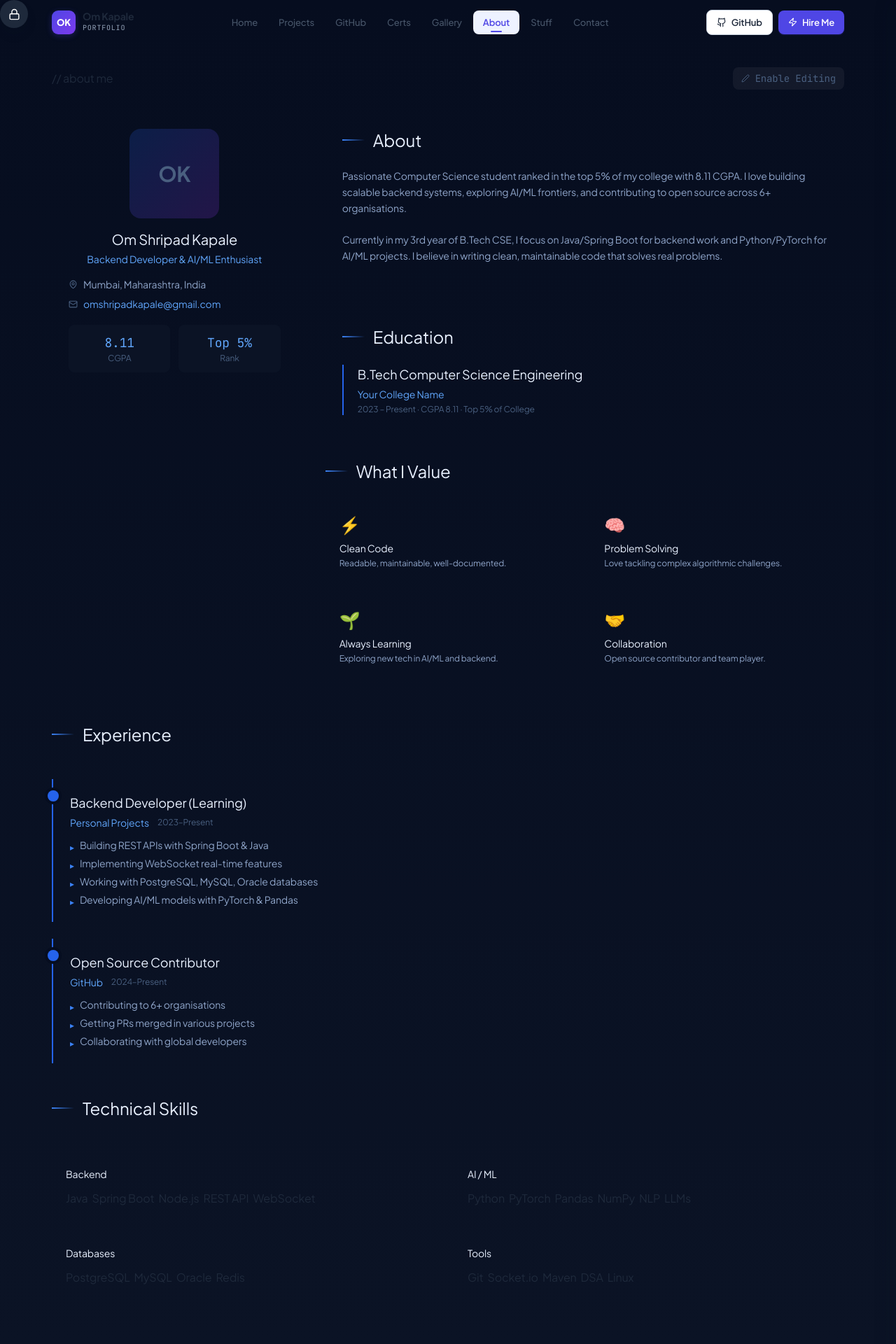
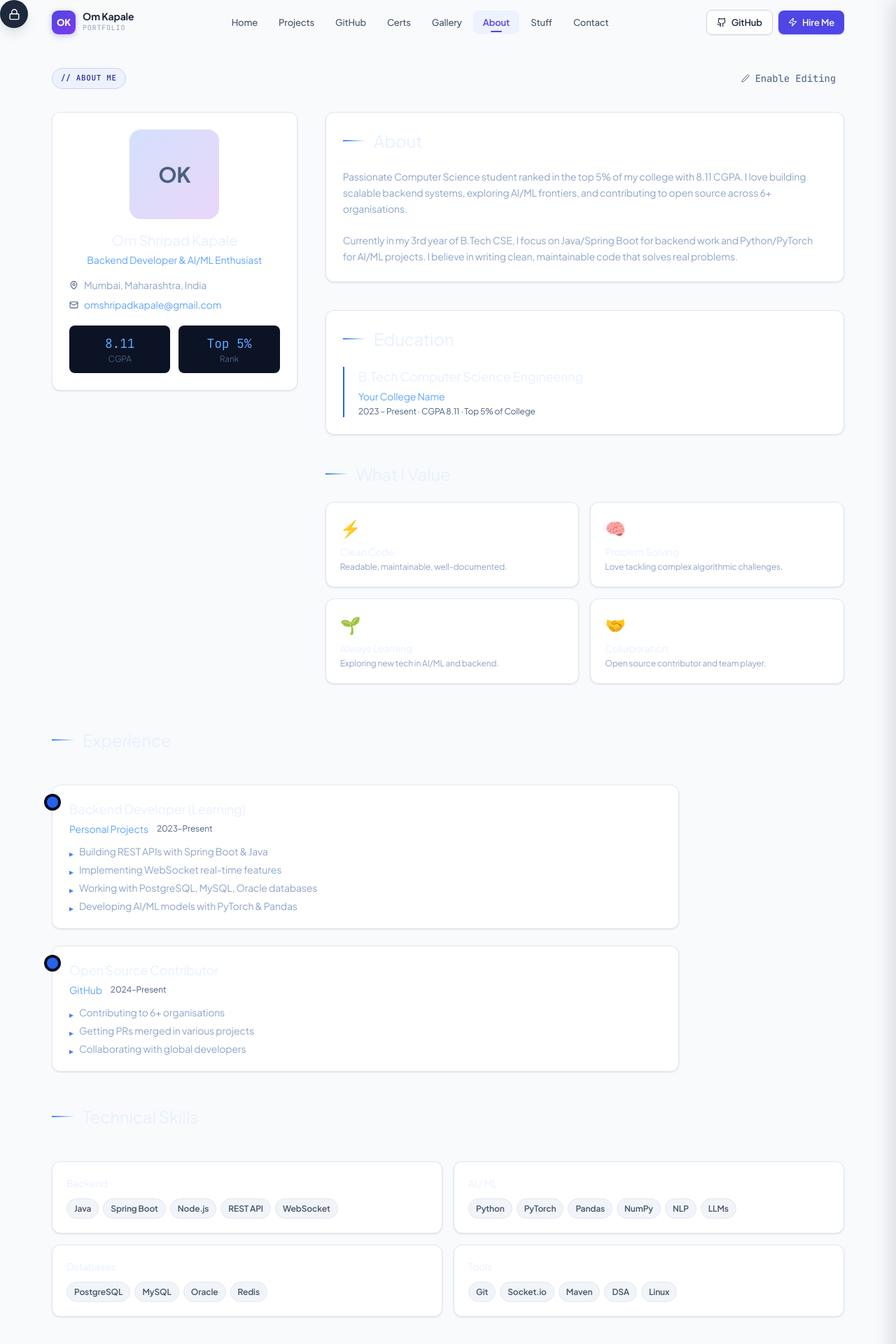
Before and after one commit to omkarrr2533/portfolio-website, a Next.js app: page /about in a window 1280 px wide. Shown: the top 1920 px of the page at 70% size. Built offline with nearby package versions, Linux system fonts and the light colour scheme.

Commit message:
updating the ui/ux

```diff
--- a/src/app/about/page.js
+++ b/src/app/about/page.js
@@ -78,9 +78,9 @@ function Field({ value, onChange, tag:Tag='p', multiline=false, className='', pl
       <div className="relative">
         {multiline
           ? <textarea value={draft} onChange={e=>setDraft(e.target.value)} rows={5} autoFocus
-              className={`w-full bg-[#0B1325] border border-blue-500/50 rounded-lg px-3 py-2 text-sm outline-none resize-none ${className}`} />
+              className={`w-full bg-white border border-indigo-300 rounded-lg px-3 py-2 text-sm outline-none resize-none`} />
           : <input value={draft} onChange={e=>setDraft(e.target.value)} autoFocus
-              className={`w-full bg-[#0B1325] border border-blue-500/50 rounded-lg px-3 py-2 text-sm outline-none ${className}`} />
+              className={`w-full bg-white border border-indigo-300 rounded-lg px-3 py-2 text-sm outline-none`} />
         }
         <div className="flex gap-2 mt-2">
           <button onClick={save} className="text-xs btn-primary py-1 px-3"><Check size={12}/> Save</button>
@@ -163,7 +163,7 @@ export default function AboutPage() {
 
   return (
     <div className="min-h-screen pt-24 pb-16"
-      style={{ background:'linear-gradient(180deg,#060D1F 0%,#0B1325 100%)' }}>
+      style={{ background:'#F8FAFC' }}>
 
       {/* Edit mode banner */}
       <div className="container mx-auto px-4 sm:px-6">
--- a/src/app/certifications/page.js
+++ b/src/app/certifications/page.js
@@ -223,8 +223,7 @@ export default function CertificationsPage() {
   const [modal, setModal] = useState(null) // null | 'add' | cert object
 
   return (
-    <div className="min-h-screen pt-24 pb-16"
-      style={{ background:'linear-gradient(180deg,#060D1F 0%,#0B1325 100%)' }}>
+    <div className="min-h-screen pt-24 pb-16" style={{ background:'#F8FAFC' }}>
       <div className="container mx-auto px-4 sm:px-6">
 
         {/* Header */}
--- a/src/app/globals.css
+++ b/src/app/globals.css
@@ -610,3 +610,98 @@ main { animation: fadeIn .25s var(--ease); }
 .t-violet { color: #A78BFA; }
 .t-white  { color: #F1F5F9; }
 .t-muted  { color: #475569; }
+
+/* ═══════════════════════════════════════════════════════
+   MISSING CLASSES — used by dark pages, now light-themed
+═══════════════════════════════════════════════════════ */
+
+.glass-card {
+  background: var(--bg-surface);
+  border: 1px solid var(--border);
+  border-radius: var(--r-lg);
+  box-shadow: var(--shadow-sm);
+  transition: box-shadow var(--t-base), border-color var(--t-base);
+}
+.glass-card:hover {
+  box-shadow: var(--shadow-md);
+  border-color: var(--border-md);
+}
+
+.section-badge {
+  display: inline-flex;
+  align-items: center;
+  gap: 6px;
+  padding: 5px 12px;
+  background: var(--accent-xlt);
+  border: 1px solid #C7D2FE;
+  border-radius: var(--r-pill);
+  color: var(--accent-dark);
+  font-size: 11px;
+  font-weight: 700;
+  font-family: 'JetBrains Mono', monospace;
+  letter-spacing: 0.06em;
+  text-transform: uppercase;
+}
+
+.tech-badge {
+  display: inline-flex;
+  align-items: center;
+  padding: 4px 10px;
+  background: var(--bg-subtle);
+  border: 1px solid var(--border);
+  border-radius: var(--r-pill);
+  font-size: 12px;
+  font-weight: 600;
+  color: var(--text-secondary);
+  letter-spacing: -0.01em;
+  transition: all var(--t-fast);
+}
+.tech-badge:hover {
+  background: var(--accent-xlt);
+  border-color: #C7D2FE;
+  color: var(--accent-dark);
+}
+
+.input-dark {
+  width: 100%;
+  padding: 10px 14px;
+  background: var(--bg-surface);
+  border: 1px solid var(--border-md);
+  border-radius: var(--r-md);
+  color: var(--text);
+  font-size: 14px;
+  font-family: 'Plus Jakarta Sans', sans-serif;
+  outline: none;
+  transition: border-color var(--t-fast), box-shadow var(--t-fast);
+  box-shadow: var(--shadow-xs);
+}
+.input-dark::placeholder { color: var(--text-muted); }
+.input-dark:hover { border-color: var(--border-focus); }
+.input-dark:focus {
+  border-color: var(--border-focus);
+  box-shadow: 0 0 0 3px rgba(79,70,229,.12);
+}
+textarea.input-dark { resize: vertical; min-height: 80px; line-height: 1.6; }
+select.input-dark { cursor: pointer; -webkit-appearance: none; appearance: none; }
+
+.section-heading {
+  font-family: 'Plus Jakarta Sans', sans-serif;
+  font-weight: 800;
+  color: var(--text);
+  letter-spacing: -0.03em;
+  line-height: 1.1;
+}
+
+.gradient-text-blue {
+  background: linear-gradient(135deg, #4F46E5 0%, #7C3AED 100%);
+  -webkit-background-clip: text;
+  background-clip: text;
+  -webkit-text-fill-color: transparent;
+}
+
+.bg-grid {
+  background-image:
+    linear-gradient(rgba(79,70,229,.04) 1px, transparent 1px),
+    linear-gradient(90deg, rgba(79,70,229,.04) 1px, transparent 1px);
+  background-size: 52px 52px;
+}
--- a/src/app/resume/page.js
+++ b/src/app/resume/page.js
@@ -60,7 +60,7 @@ export default function ResumePage() {
 
   return (
     <div className="min-h-screen pt-24 pb-16"
-      style={{ background: 'linear-gradient(180deg,#060D1F 0%,#0B1325 100%)' }}>
+      style={{ background: '#F8FAFC' }}>
       <div className="container mx-auto px-4 max-w-5xl">
 
         {/* ── Header ── */}
@@ -181,7 +181,7 @@ export default function ResumePage() {
           <div className="grid grid-cols-1 sm:grid-cols-2 gap-3">
             {certifications.map((cert, i) => (
               <div key={i} className="flex items-start gap-3 p-3 rounded-xl"
-                style={{ background: 'rgba(15,26,46,0.8)', border: '1px solid rgba(99,120,162,0.12)' }}>
+                style={{ background: '#F8FAFC', border: '1px solid #E2E8F0' }}>
                 <Award size={15} className="text-[#F59E0B] shrink-0 mt-0.5" />
                 <div>
                   <p className="text-sm font-semibold text-[#E8F0FE] leading-snug">{cert.name}</p>
@@ -194,7 +194,7 @@ export default function ResumePage() {
 
         {/* ── CTA ── */}
         <div className="glass-card p-8 text-center animate-fade-in"
-          style={{ background: 'linear-gradient(135deg,rgba(59,130,246,0.08),rgba(99,102,241,0.08))', borderColor: 'rgba(59,130,246,0.18)', animationDelay: '0.5s', animationFillMode: 'both' }}>
+          style={{ background: 'linear-gradient(135deg,#EEF2FF,#F5F3FF)', borderColor: '#C7D2FE', animationDelay: '0.5s', animationFillMode: 'both' }}>
           <Award size={32} className="text-[#F59E0B] mx-auto mb-3" />
           <h3 className="text-lg font-bold text-[#E8F0FE] mb-2">Want to know more?</h3>
           <p className="text-[#8EA4C8] text-sm mb-5">
--- a/src/app/stuff/page.js
+++ b/src/app/stuff/page.js
@@ -89,7 +89,7 @@ function BlogModal({ blog, onSave, onClose }) {
   const [form, setForm] = useState(blog || { id:Date.now().toString(), title:'', excerpt:'', date:new Date().toISOString().split('T')[0], tags:'', readTime:'5 min' })
   return (
     <div className="fixed inset-0 z-50 flex items-center justify-center p-4"
-      style={{ background:'rgba(0,0,0,0.85)' }} onClick={onClose}>
+      style={{ background:'rgba(15,23,42,0.5)' }} onClick={onClose}>
       <div className="glass-card w-full max-w-md p-6 animate-scale-in" onClick={e=>e.stopPropagation()}>
         <div className="flex items-center justify-between mb-4">
           <h2 className="text-lg font-700 text-[#E8F0FE]">{blog?'Edit Post':'New Blog Post'}</h2>
@@ -148,7 +148,7 @@ export default function StuffPage() {
 
   return (
     <div className="min-h-screen pt-24 pb-16"
-      style={{ background:'linear-gradient(180deg,#060D1F 0%,#0B1325 100%)' }}>
+      style={{ background:'#F8FAFC' }}>
       <div className="container mx-auto px-4 sm:px-6">
 
         {/* Header */}
@@ -335,7 +335,7 @@ export default function StuffPage() {
 
         {/* ── Quote ── */}
         <div className="glass-card p-10 text-center max-w-2xl mx-auto"
-          style={{ background:'linear-gradient(135deg,rgba(59,130,246,0.06),rgba(139,92,246,0.06))' }}>
+          style={{ background:'linear-gradient(135deg,#EEF2FF,#F5F3FF)', border:'1px solid #C7D2FE' }}>
           {editMode
             ? <>
                 <InlineField value={data.quote} onChange={v=>update('quote',v)}
```
Also changed, not shown: src/app/contact/page.js (+4 -5 lines), src/app/gallery/page.js (+5 -5 lines), src/app/github-activities/page.js (+6 -6 lines), 1 other file (tests, documents, lock files or other folders).
